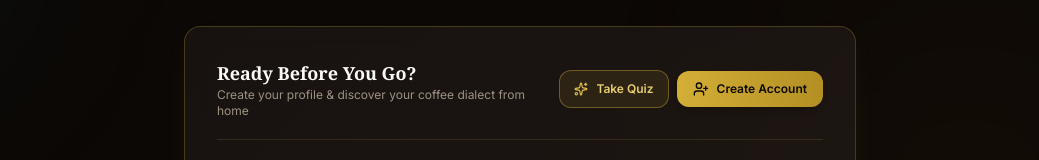
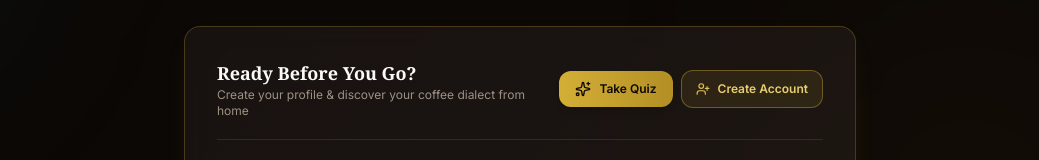
Before and after one commit to NoorGuru/fayrouz, a Next.js app: page / in a window 1280 px wide. Shown: the part 503-663 px from the top of the page, without its empty margins (120-1159 px from the left). Built offline with nearby package versions, Linux system fonts and the light colour scheme; no server answers; a web font is replaced by a local one.

Commit message:
feat: A1 guest CTA hierarchy — quiz as primary, sign-up as secondary

```diff
--- a/src/app/page.tsx
+++ b/src/app/page.tsx
@@ -216,20 +216,20 @@ export default function Home() {
                 </p>
               </div>
 
-              <div className="flex items-center gap-2 shrink-0">
+              <div className="flex flex-col sm:flex-row sm:items-center gap-2 shrink-0 w-full sm:w-auto">
                 <button
                   onClick={handleStartQuiz}
-                  className="inline-flex items-center justify-center gap-2 rounded-xl border border-gold-500/40 bg-gold-500/10 px-3.5 py-2.5 text-xs font-semibold text-gold-300 hover:bg-gold-500/20 transition-all cursor-pointer"
+                  className="inline-flex w-full sm:w-auto items-center justify-center gap-2 rounded-xl bg-gradient-to-r from-gold-500 to-gold-600 px-4 py-2.5 text-xs font-semibold text-espresso-950 shadow-md hover:from-gold-400 hover:to-gold-500 transition-all cursor-pointer"
                 >
-                  <Sparkles className="w-3.5 h-3.5 text-gold-400" />
+                  <Sparkles className="w-4 h-4" />
                   <span>{language === 'ar' ? 'جرّب الاختبار' : 'Take Quiz'}</span>
                 </button>
 
                 <button
                   onClick={() => setIsAuthModalOpen(true)}
-                  className="inline-flex items-center justify-center gap-2 rounded-xl bg-gradient-to-r from-gold-500 to-gold-600 px-4 py-2.5 text-xs font-semibold text-espresso-950 shadow-md hover:from-gold-400 hover:to-gold-500 transition-all cursor-pointer"
+                  className="inline-flex w-full sm:w-auto items-center justify-center gap-2 rounded-xl border border-gold-500/40 bg-gold-500/10 px-3.5 py-2.5 text-xs font-semibold text-gold-300 hover:bg-gold-500/20 transition-all cursor-pointer"
                 >
-                  <UserPlus className="w-4 h-4" />
+                  <UserPlus className="w-3.5 h-3.5 text-gold-400" />
                   <span>{t('signUp')}</span>
                 </button>
               </div>
```
Also changed, not shown: 1 other file (tests, documents, lock files or other folders).
